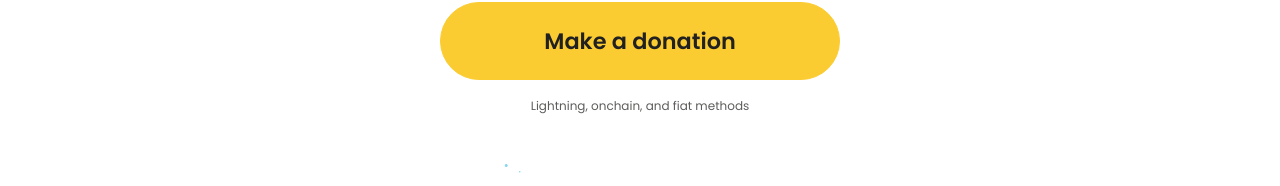
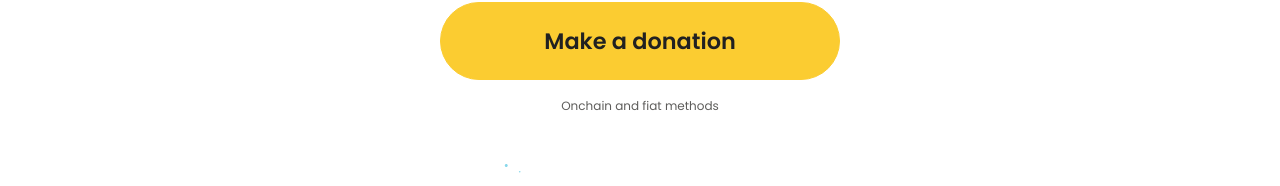
Before and after one commit to alecherryy/2140-dev.github.io, a React (Create React App) app: page /donate in a window 1280 px wide. Shown: the part 534-720 px from the top of the page. Built offline with nearby package versions, Linux system fonts and the light colour scheme.

Commit message:
push final changes

```diff
--- a/package.json
+++ b/package.json
@@ -1,6 +1,6 @@
 {
   "name": "2140-dev.github.io",
-  "homepage": "https://alecherryy.github.io/2140-dev.github.io",
+  "homepage": "https://2140.dev",
   "version": "0.1.0",
   "description": "A basic setup for a React app using TypeScript, MUI, ESLint, and Prettier.",
   "scripts": {
--- a/src/constants/wording.ts
+++ b/src/constants/wording.ts
@@ -51,7 +51,7 @@ export const TEAM_WORDING = {
     {
       name: 'josibake',
       role: 'Co-founder, Bitcoin Core contributor',
-      twitter: 'https://twitter.com/josibake?lang=en',
+      twitter: 'https://twitter.com/josibake',
       github: 'https://github.com/josibake',
       image: Josibake,
     },
@@ -59,7 +59,8 @@ export const TEAM_WORDING = {
       name: 'RubenSomsen',
       role: 'Co-founder, Bitcoin Sorcerer',
       twitter: 'https://twitter.com/SomsenRuben',
-      github: 'https://gist.github.com/RubenSomsen',
+      github:
+        'https://gist.github.com/RubenSomsen/c9f0a92493e06b0e29acced61ca9f49a',
       image: Ruben,
     },
   ],
@@ -84,7 +85,7 @@ export const DONATE_WORDING = {
   page: {
     title: `Support our <u>mission</u> at 2140`,
     content: `We are committed to the continous development and progress of Bitcoin; this is why, 100% of your donation goes to supporting the Bitcoin contributors at 2140. You can make a one-time donation or contact us to set up a recurring payment. We appreciate your help and support.`,
-    disclaimer: 'Lightning, onchain, and fiat methods',
+    disclaimer: 'Onchain and fiat methods',
   },
   faqs: {
     eyebrow: '1 - Learn more',
```
